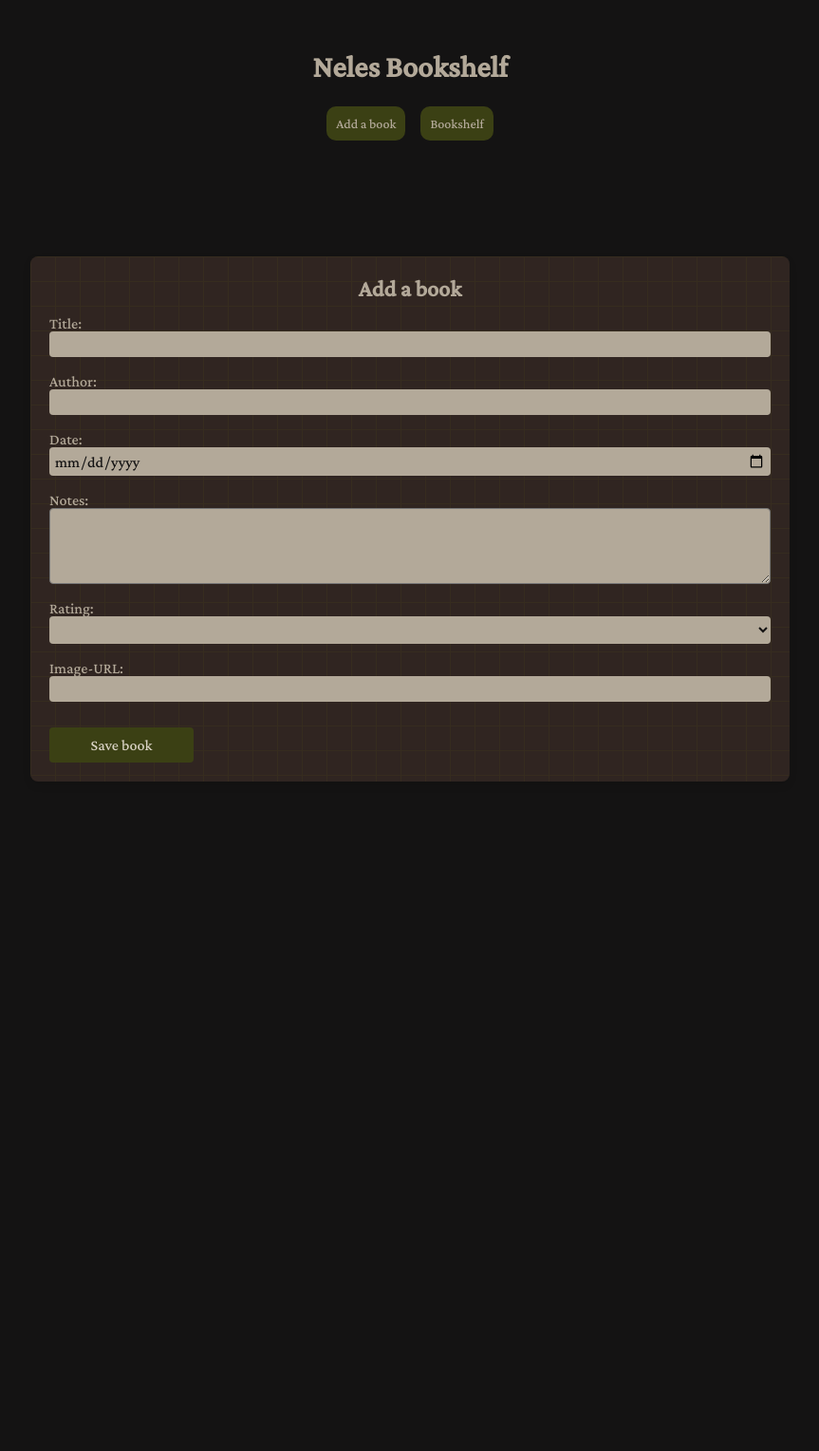
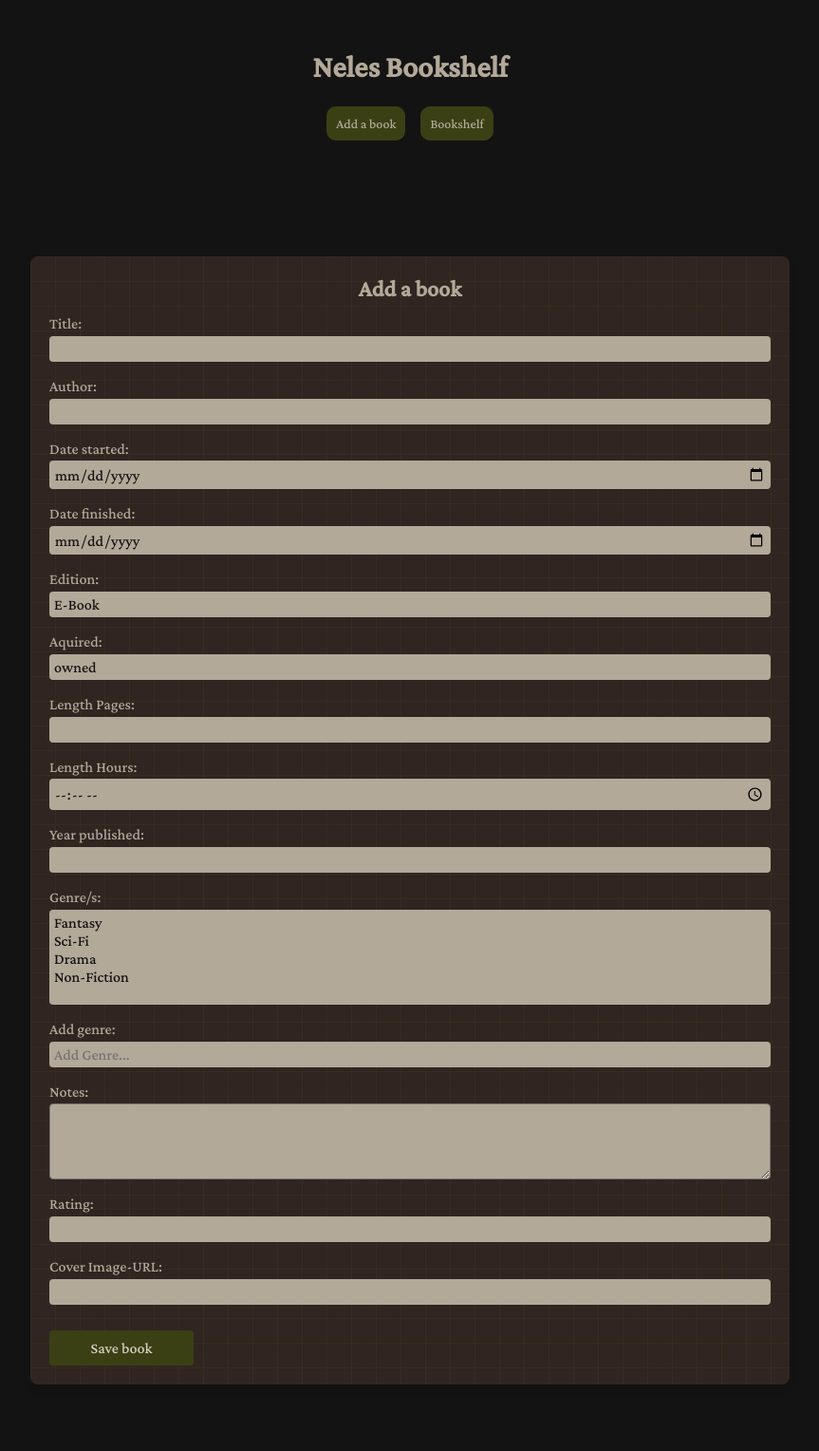
Before and after one commit to programmingperry/books-read-php, a PHP site: page /addbook.php in a window 1280 px wide. Shown: the whole page at 95% size, without its empty margins (208-1071 px from the left). Before the commit the page ends 823 px from the top, so only its background shows below. Run offline with PHP 8.4, Linux system fonts and the light colour scheme; the visitor is signed in with stand-in values (Sample User, id 1).

```diff
--- a/addbook.php
+++ b/addbook.php
@@ -10,7 +10,7 @@ if (!isset($_SESSION['authenticated'])) {
 <html lang="en">
 <head>
     <meta charset="UTF-8">
-    <meta name="viewport" content="width=, initial-scale=1.0">
+    <meta name="viewport" content="width=device-width, initial-scale=1.0">
     <link rel="stylesheet" href="style.css">
     <title>Add Book</title>
 </head>
@@ -29,8 +29,52 @@ include("header.php");
         <label for="author">Author:</label>
         <input type="text" name="author" id="author" required><br>
 
-        <label for="date">Date:</label>
-        <input type="date" name="date" id="date"><br>
+        <label for="date">Date started:</label>
+        <input type="date" name="dateStart" id="dateStart"><br>
+
+        <label for="date">Date finished:</label>
+        <input type="date" name="dateFin" id="dateFin"><br>
+
+        <label for="edition">Edition:</label>
+        <select name="edition" id="edition">
+            <option value="eBook">E-Book</option>
+            <option value="audio">Audio-Book</option>
+            <option value="physicalBook">Physical</option>
+        </select><br>
+
+        <label for="aquired">Aquired:</label>
+        <select name="aquired" id="aquired">
+            <option value="owned">owned</option>
+            <option value="library">Library</option>
+        </select><br>
+
+        <label for="pages">Length Pages:</label>
+        <input type="number" id="pages" name="pages" min="1"><br>
+
+        <label for="hours">Length Hours:</label>
+        <input type="time" id="hours" name="hours" min="00:00"><br>
+
+        <label for="published">Year published:</label>
+        <input type="number" id="published" name="published" min="1500"><br>
+
+        <label for="genres">Genre/s:</label>
+        <select name="genres[]" id="genres" multiple>
+        <option value="Fantasy">Fantasy</option>
+        <option value="Sci-Fi">Sci-Fi</option>
+        <option value="Drama">Drama</option>
+        <option value="Non-Fiction">Non-Fiction</option>
+        </select><br>
+
+        <label for="customGenre">Add genre:</label>
+        <input type="text" name="customGenre" id="customGenre" placeholder="Add Genre..."><br>
+            <?php
+            $genres = isset($_POST['genres']) ? $_POST['genres'] : [];
+            $customGenre = isset($_POST['customGenre']) ? trim($_POST['customGenre']) : '';
+
+            if (!empty($customGenre)) {
+                $genres[] = $customGenre;
+            }
+            ?>
 
         <label for="notes">Notes:</label>
         <textarea name="notes" id="notes" rows="4" cols="50"></textarea><br>
@@ -45,7 +89,7 @@ include("header.php");
             <option value="5">★★★★★</option>
         </select><br>
 
-        <label for="image">Image-URL:</label>
+        <label for="image">Cover Image-URL:</label>
         <input type="text" name="image" id="image"><br>
 
         <input type="submit" value="Save book">
@@ -56,13 +100,40 @@ include("header.php");
 include("bookfunctions.php");
 
 if ($_SERVER["REQUEST_METHOD"] == "POST") {
+    // mandatory
     if (!empty($_POST["title"]) && !empty($_POST["author"])) {
-        writeBook($_POST["title"], $_POST["author"], $_POST["date"], $_POST["notes"], $_POST["rating"], $_POST["image"]);
-        header("Location: " . $_SERVER['PHP_SELF']); // reload same page to clear form - PHP_SELF means samepage
-        exit(); // end script, so data is not saved again
-        }
 
+
+            // add Genre
+            $genres = isset($_POST["genres"]) ? $_POST["genres"] : [];
+            $customGenre = trim($_POST["customGenre"] ?? "");
+            if (!empty($customGenre)) {
+                $genres[] = $customGenre;
+            }
+
+            // Jetzt alle Werte sauber vorbereiten
+            $title = $_POST["title"];
+            $author = $_POST["author"];
+            $dateStart = $_POST["dateStart"];
+            $dateFin = $_POST["dateFin"];
+            $edition = $_POST["edition"];
+            $aquired = $_POST["aquired"];
+            $pages = $_POST["pages"];
+            $hours = $_POST["hours"];
+            $published = $_POST["published"];
+            $notes = $_POST["notes"];
+            $rating = $_POST["rating"];
+            $image = $_POST["image"];
+
+            // Speichern
+            writeBook($title, $author, $dateStart, $dateFin, $edition, $aquired, $pages, $hours, $published, $genres, $notes, $rating, $image);
+
+            // Redirect zur gleichen Seite, um POST zu "vergessen"
+            header("Location: " . $_SERVER["PHP_SELF"]);
+            exit();
     }
+}
+
 ?>
 </body>
 </html>
--- a/bookfunctions.php
+++ b/bookfunctions.php
@@ -1,13 +1,17 @@
 <?php
 
-function writeBook($title, $author, $date, $notes, $rating, $image) {
+function writeBook($title, $author, $dateStart, $dateFin, $edition, $aquired, $pages, $hours, $published, $genres, $notes, $rating, $image) {
     $datei = fopen("books.txt", "a");
-    $zeile = $title . ";" . $author . ";" . $date . ";" . $notes . ";" . $rating . ";" . $image . "\n";
+
+
+    if (is_array($genres)) {
+        $genres = implode(", ", $genres);
+    }
+
+    $zeile = $title . ";" .  $author . ";" .  $dateStart . ";" .  $dateFin . ";" .  $edition . ";" . $aquired . ";" . $pages . ";" .  $hours . ";" .  $published . ";" .  $genres . ";" .  $notes . ";" .  $rating . ";" .  $image . "\n";
     fwrite($datei, $zeile);
     fclose($datei);
 }
-
-
 
 function showBooks($filename) {
     if (file_exists($filename)) {
@@ -18,13 +22,20 @@ function showBooks($filename) {
             $line = fgets($file);
 
             if (!empty(trim($line))) {
-                list($title, $author, $date, $notes, $rating, $image) = explode(";", $line);
+                list($title, $author, $dateStart, $dateFin, $edition, $aquired, $pages, $hours, $published, $genres, $notes, $rating, $image) = explode(";", $line);
                 echo '<div class="book-card">';
                 echo "<img src=\"$image\" alt=\"Cover of $title\">";
                 echo "<h3>$title</h3>";
                 echo "<h4>$author</h4>";
-                echo "<p>$date</p>";
-                echo "<p>$notes</p>";
+                echo "<p><span class=\"bookCardDescr\">Started: </span>$dateStart</p>";
+                echo "<p><span class=\"bookCardDescr\">Finished: </span> $dateFin</p>";
+                echo "<p><span class=\"bookCardDescr\">Format: </span> $edition</p>";
+                echo "<p><span class=\"bookCardDescr\">Aquired: </span> $aquired</p>";
+                echo "<p><span class=\"bookCardDescr\">Pages: </span> $pages</p>";
+                echo "<p><span class=\"bookCardDescr\">Hours: </span> $hours</p>";
+                echo "<p><span class=\"bookCardDescr\">Published: </span>$published</p>";
+                echo "<p><span class=\"bookCardDescr\">Genres: </span>$genres</p>";
+                echo "<p><span class=\"bookCardDescr\">Thoughts:<br></span>$notes</p>";
                 echo "<p class='stars'>" . str_repeat("★", intval($rating)) . "</p>";
                 echo '</div>';
             }
--- a/booklist.php
+++ b/booklist.php
@@ -9,9 +9,9 @@
 
 <?php
 include("header.php");
+include("filterandsort.php");
+
 ?>
-
-
 
 <div class="book-list">
     <h2>Read Books</h2>
@@ -20,7 +20,7 @@ include("header.php");
     include("bookfunctions.php");
     showBooks("books.txt");
     ?>
-</<div>
+<div>
 
 </body>
 </html>
--- a/style.css
+++ b/style.css
@@ -2,7 +2,9 @@
 
 :root {
     --dark-green: #3B4014;
+    --gold: #8f8239;
     --light-brown: #b3a999;
+    --medium-light: #81796c;
     --light: #d8d1c3;
     --red-brown: #402401;
     --chocolate-brown: #26130D;
@@ -90,12 +138,12 @@ h2 {
 /* Formular Eingabefelder */
 label {
     color: var(--light-brown);
+    padding-bottom: 0.3em;
 }
 
-input[type="text"],
-input[type="date"],
-input[type="password"],
+input,
 select {
+    appearance: none;
     padding: 5px;
     font-size: 1rem;
     border-radius: 4px;
@@ -105,6 +153,20 @@ select {
     background: var(--light-brown);
     color: var(--dark-brown);
 }
+
+
+
+input[type="number"]::-webkit-outer-spin-button,
+input[type="number"]::-webkit-inner-spin-button {
+    -webkit-appearance: none;
+    margin: 0;
+}
+
+select[multiple] {
+    min-height: 100px;
+}
+
+
 
 input[type="submit"] {
     padding: 10px 20px;
```
Also changed, not shown: other parts of style.css (+61 -5 lines), books.txt (+3 -6 lines), filterandsort.php (added, +27 -0 lines), login.php (+25 -9 lines), v1LoginTXT.php (added, +36 -0 lines).
